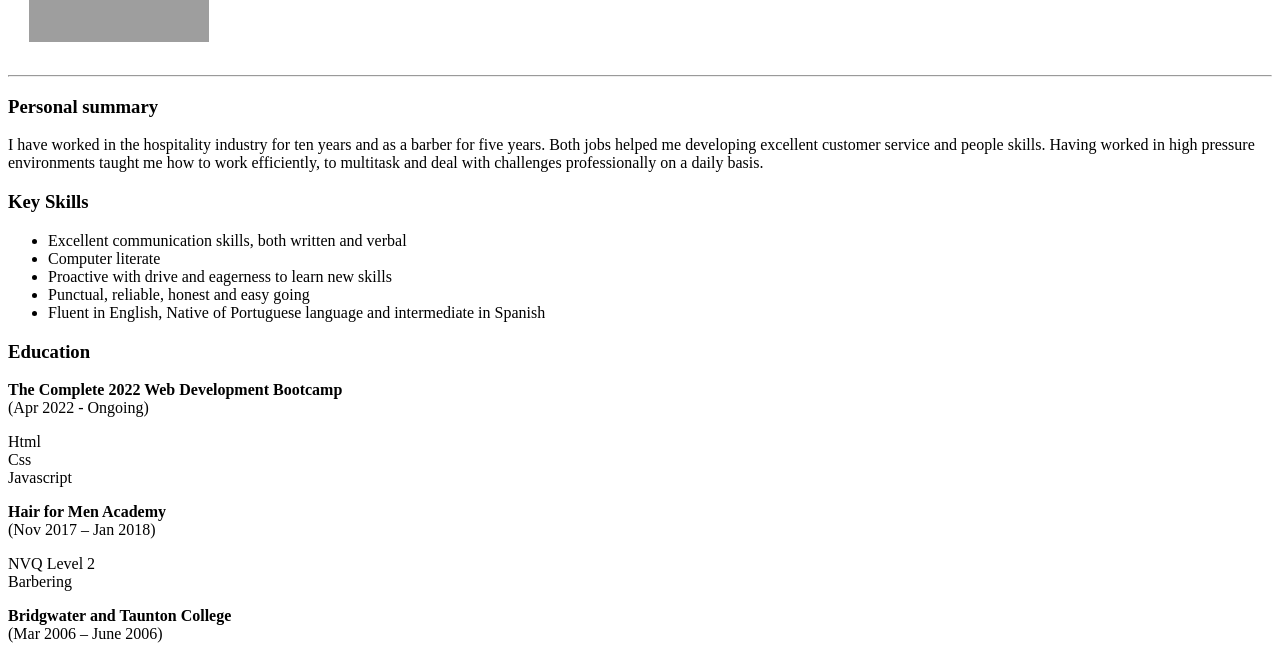
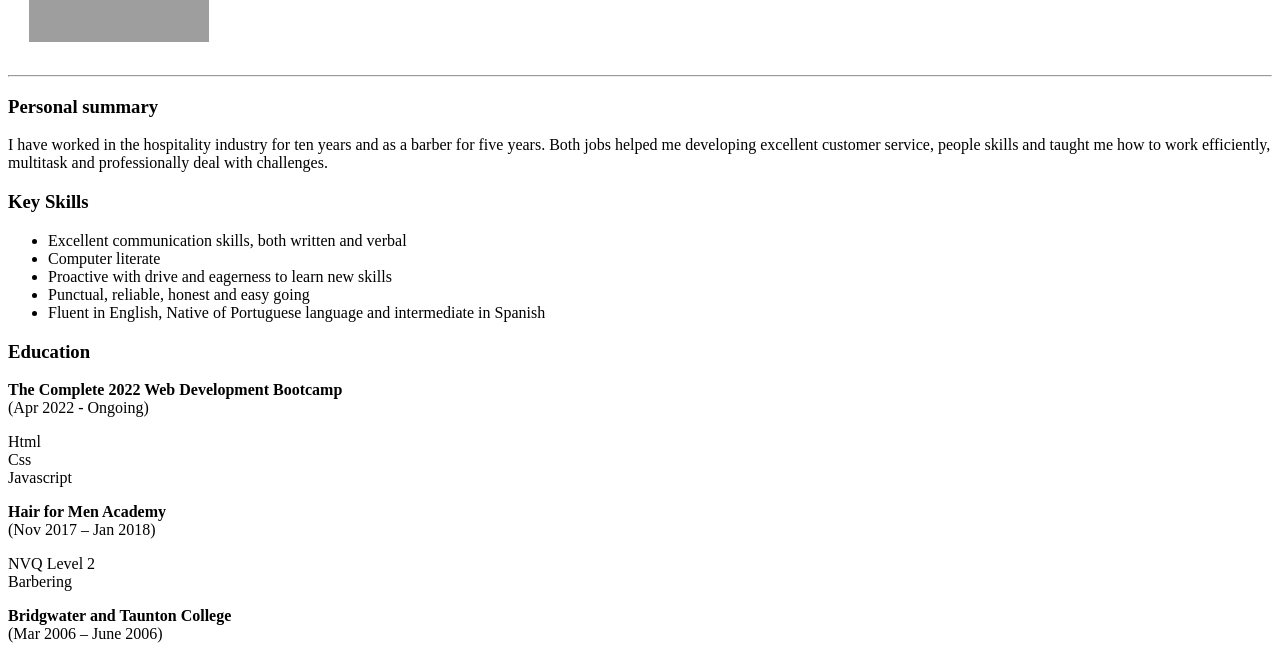
Before and after one commit to vannyd/cv, a plain HTML site: page index.html in a window 1280 px wide. Shown: the part 167-812 px from the top of the page. Drawn offline with Linux system fonts and the light colour scheme; grey boxes are pictures that could not be loaded.

Commit message:
Update index.html

```diff
--- a/index.html
+++ b/index.html
@@ -21,8 +21,7 @@
 
   <h3>Personal summary</h3>
 
-  <p>I have worked in the hospitality industry for ten years and as a barber for five years.
-Both jobs helped me developing excellent customer service and people skills. Having worked in high pressure environments taught me how to work efficiently, to multitask and deal with challenges professionally on a daily basis.
+  <p>I have worked in the hospitality industry for ten years and as a barber for five years. Both jobs helped me developing excellent customer service, people skills and taught me how to work efficiently, multitask and professionally  deal with challenges.
 </p>
 
   <p>
```
